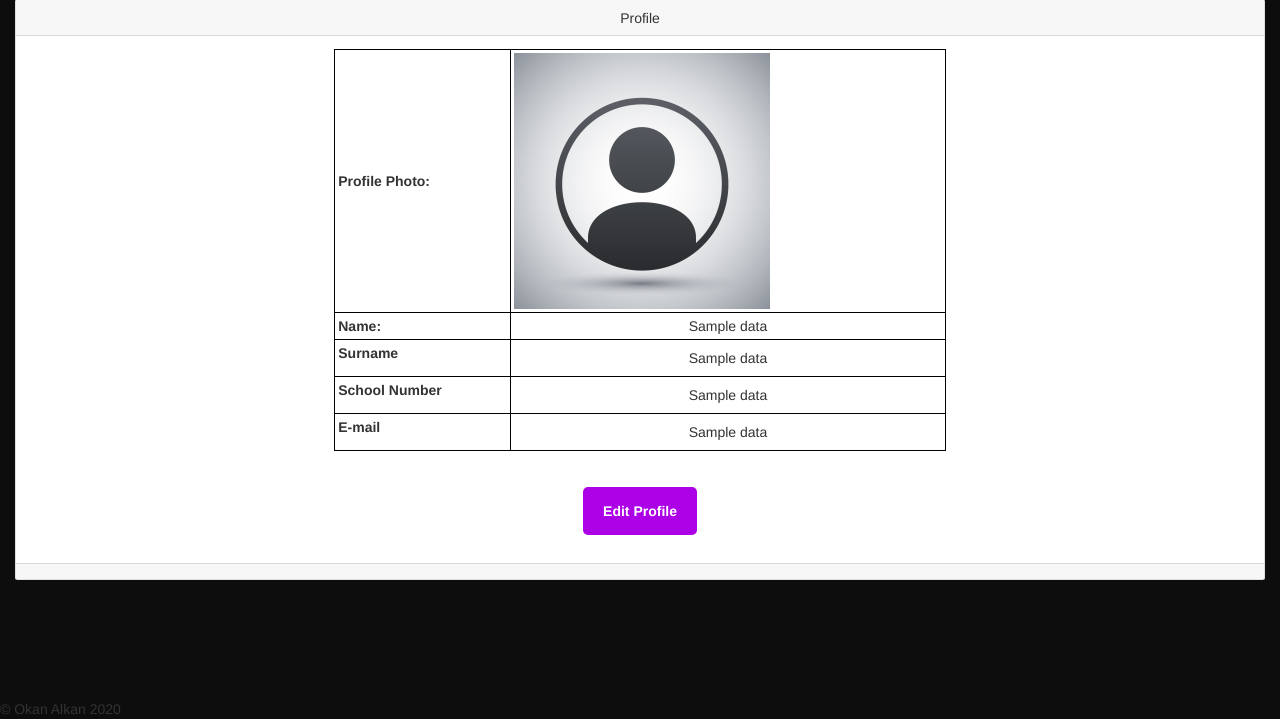
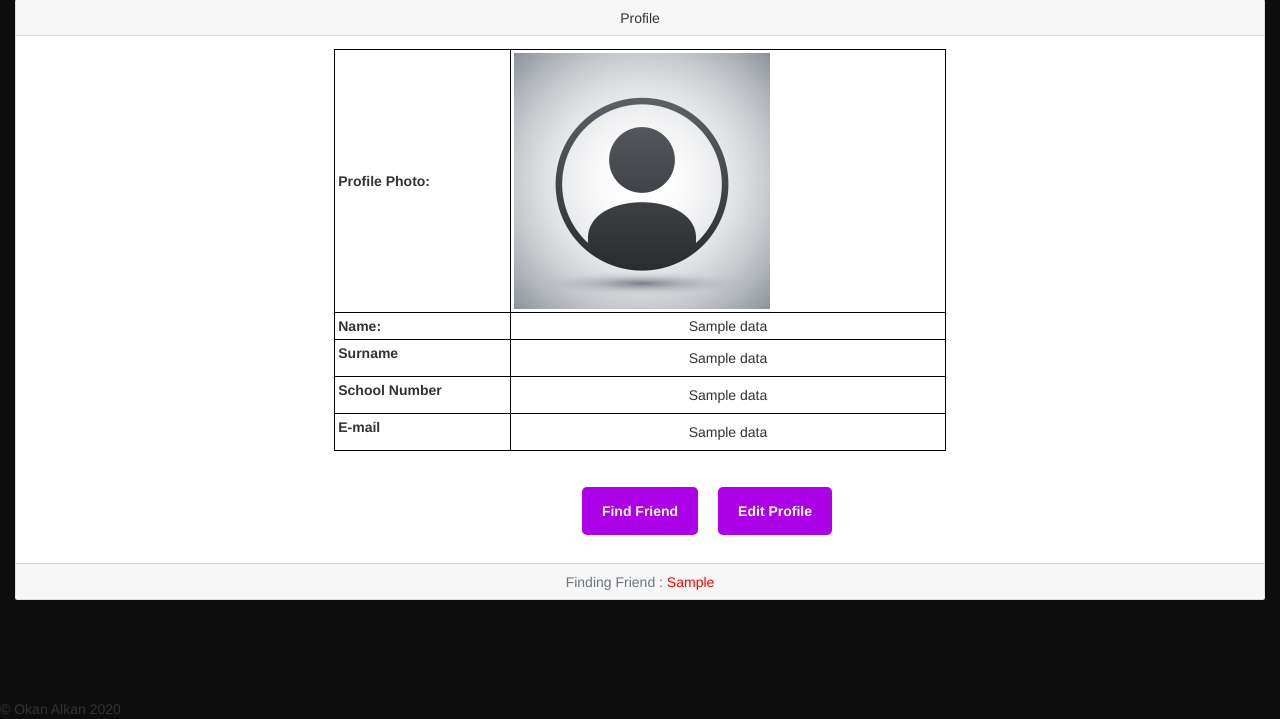
Before and after one commit to okannalkann/ITU_SportsBuddy, a Flask app: template templates/profile.html in a window 1280 px wide. Shown: the part 81-800 px from the top of the page. Run offline with Flask 2, Linux system fonts and the light colour scheme; the template is opened without the code that fills it: most values are stand-ins (such as "Sample title", 1, 10 or a date in 2020); some libraries are stand-ins or nearby versions.

Commit message:
Profile page updated

```diff
--- a/server.py
+++ b/server.py
@@ -99,6 +99,7 @@ def index(sport_id):
 def contact(sport_id,id_User_want_to_play_sports):
     try:
         if 'user' in session:
+
             username = session['user']
             Session_user_id = session['user_id']
             query="SELECT mydb.sports.sport_name FROM mydb.sports WHERE mydb.sports.sport_id= " + str(sport_id)
@@ -148,20 +149,38 @@ def profile():
         if 'user' in session:
             username = session['user']
             user_id = session['user_id']
+            query = "SELECT * FROM mydb.users where mydb.users.user_id= " + str(user_id)
+            db.cursor.execute(query)
+            myresult = db.cursor.fetchone()
+            ff = myresult[6]
+            if ff==1:
+                ff_send = "Yes"
+            else:
+                ff_send = "No"
+
             if request.method =="GET": #return values for button
-                query = "SELECT * FROM mydb.users where mydb.users.user_id= " + str(user_id)
-                db.cursor.execute(query)
-                myresult = db.cursor.fetchone()
-                return render_template('profile.html',data=myresult,username=username)
+                return render_template('profile.html',data=myresult,username=username,ff_send=ff_send)
             else:
                 if request.form.get("edit_profile"):
                     name = request.form["name"]
                     surname = request.form["surname"]
                     school_number = request.form["school_number"]
                     email = request.form["email"]
-                    query= " UPDATE mydb.users SET user_name= '" + str(name)+ "', user_surname= '"+ str(surname)+"', user_schoolNumber = '"+str(school_number)+"', user_email = '"+ str(email) +"' WHERE (user_id = '"+str(user_id)+"') "
+                    query= " UPDATE mydb.users SET user_name= '" + str(name)+ "', user_surname= '"+ str(surname)+"', user_schoolNumber = "+str(school_number)+", user_email = '"+ str(email) +"' WHERE (user_id = "+str(user_id)+") "
                     db.cursor.execute(query)
                     db.con.commit()
+                    return redirect(url_for("profile"))
+
+                if request.form.get("change_findfriend"):
+                    if ff==1:
+                        query= " UPDATE mydb.users SET mydb.users.user_findingFriend = 0 WHERE mydb.users.user_id ="+str(user_id)
+                        db.cursor.execute(query)
+                        db.con.commit()
+                        #return redirect(url_for("profile"))
+                    else:
+                        query= " UPDATE mydb.users SET mydb.users.user_findingFriend = 1 WHERE mydb.users.user_id = "+str(user_id)
+                        db.cursor.execute(query)
+                        db.con.commit()
                     return redirect(url_for("profile"))
         else:
             return redirect(url_for("login",haveto="You have to sign in"))
--- a/static/mycss.css
+++ b/static/mycss.css
@@ -91,7 +91,7 @@ nav ul { margin: 0; }
   }
   .formContainer .btn:hover,
   .openButton:hover {
-    opacity: 1;
+    opacity: 0.75;
   }
 
   .openBtn{
@@ -109,3 +109,20 @@ nav ul { margin: 0; }
     padding: 5px;
     text-align: left;
   }
+
+#change_findfriend
+{
+  display: flex;
+  justify-content: left;
+
+  border: none;
+  border-radius: 5px;
+  background-color: #ac00e6;
+  color: white;
+  padding: 14px 20px;
+  cursor: pointer;
+  position: flex;
+}
+#change_findfriend:hover {
+  opacity: 0.75;
+}
--- a/templates/login.html
+++ b/templates/login.html
@@ -9,7 +9,7 @@
 
 {% block content%}
 
-
+      <h1 style="color:red;">{{haveto}}</h1>
         <form id="login-form" method="POST" action="" >
           <input type="text" name="username" id="username-field" class="login-form-field" placeholder="Username"/>
           <input type="password" name="password" id="password-field" class="login-form-field" placeholder="Password"/>
--- a/templates/profile.html
+++ b/templates/profile.html
@@ -36,11 +36,18 @@
                     </table>
                     <br>
                     <div class="openBtn mx-auto" >
-                        <button class="openButton"  onclick="openForm()"><strong>Edit Profile</strong></button>
+                        <div id="b2" >
+                            <form action="" method="POST">
+                               <div style="float:left;">
+                               <strong><input type="submit" name="change_findfriend" id="change_findfriend" Value="Find Friend"></strong >
+                               </div>
+                            </form>
+                               <button class="openButton" style="margin-left:20px;" onclick="openForm()"><strong>Edit Profile</strong></button>
+
+                        </div>
                     </div>
                         <div class="loginPopup">
                             <div class="formPopup" id="popupForm">
-                            <!--/sports/{{sport_ids}}-->
                                 <form action="" method="POST" class="formContainer">
                                     <label for="email">
                                     <strong>Name</strong>
@@ -58,15 +65,17 @@
                                     <strong>E-Mail</strong>
                                     </label>
                                     <input type="text" name="email" id="email" placeholder="{{data[4]}}" required>
-                                <!--<input type="hidden" id="email" placeholder="Specify Your Request" name="email" required>-->
-                                <input type="submit" name="edit_profile" class="btn" Value="Send"></button>
+                                    <input type="submit" name="edit_profile" class="btn" Value="Send">
                                     <button type="button" class="btn cancel" onclick="closeForm()">Close</button>
                                 </form>
                             </div>
                         </div>
                 </div>
+                {% if ff_send %}
                 <div class="card-footer text-muted">
+                    Finding Friend : <span style="color:red; ">{{ff_send}}</span>
                 </div>
+                {% endif %}
             </div>
             <br><br>
         </div>
```
Lines whose indentation alone changed are shown as unchanged.
